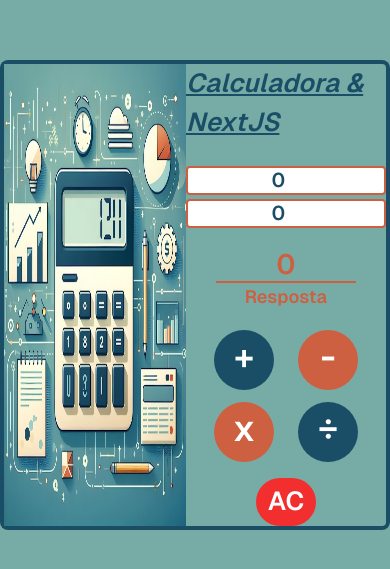
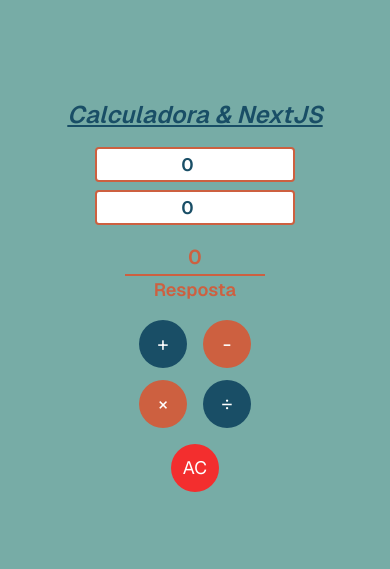
Before and after one commit to Alvaro-Resende/Calculadora, a Next.js app: page / in a window 390 px wide. Shown: the part 127-696 px from the top of the page. Built offline with nearby package versions, Linux system fonts and the light colour scheme.

Commit message:
Update responsividade page.js

```diff
--- a/app/page.js
+++ b/app/page.js
@@ -3,97 +3,46 @@
 import Image from "next/image";
 import { useState } from "react";
 
-
 export default function Home() {
-  //Variaveis de estado
-  const [numero_A, setNumero_A] =useState(0);
+  // Variáveis de estado
+  const [numero_A, setNumero_A] = useState(0);
   const [numero_B, setNumero_B] = useState(0);
   const [resultado, setResultado] = useState(0);
 
-  //Função Calcular
-  function Calcular() {
-    const numA = numero_A || 0;
-    const numB = numero_B || 0;
-
-    console.log(numA, numB);
-    setResultado(numA + numB);
-    console.log("Estou do Lado do Cliente...");
-    //Chama a função do lado do servidor corretamente
-  }
-
-//Função Subtrair
-function Subtrair() {
-  const numA = numero_A || 0;
-  const numB = numero_B || 0;
-
-  console.log(numA, numB);
-  setResultado(numA - numB);
-  console.log("Estou do Lado do Cliente...");
-  //Chama a função do lado do servidor corretamente
-}
-
-//Função Multiplicar
-function Multiplicar () {
-  const numA = numero_A || 0;
-    const numB = numero_B || 0;
-
-    console.log(numA, numB);
-    setResultado(numA * numB);
-    console.log("Estou do Lado do Cliente...");
-    //Chama a função do lado do servidor corretamente
-}
-
-//Função Divisão
-function Divisao () {
-  const numA = numero_A || 0;
-    const numB = numero_B || 0;
-
-    console.log(numA, numB);
-    setResultado(numA / numB);
-    console.log("Estou do Lado do Cliente...");
-    //Chama a função do lado do servidor corretamente
-}
-
-//Função Limpar
+  // Funções de operação
+  function Calcular() { setResultado((numero_A || 0) + (numero_B || 0)); }
+  function Subtrair() { setResultado((numero_A || 0) - (numero_B || 0)); }
+  function Multiplicar() { setResultado((numero_A || 0) * (numero_B || 0)); }
+  function Divisao() { setResultado((numero_A || 0) / (numero_B || 0)); }
   function Limpar() {
     setResultado(0);
     setNumero_A(0);
     setNumero_B(0);
-}
+  }
 
   return (
-    <div className=" flex items-center justify-center font-[family-name:var(--font-geist-sans)] w-screen h-screen bg-[#77ACA6]">
-      <div className="relative h-[470px] w-[380px] border-l-4 border-b-4 border-t-4 rounded-l-lg border-[#194E66]">
-          <Image
-            src="/imagens/calculadora.png"
-            alt="baner"
-            fill
-            className=" "
-          />
+    <div className="flex items-center justify-center font-[family-name:var(--font-geist-sans)] w-screen h-screen bg-[#77ACA6] p-4">
+      <div className="relative flex flex-col md:flex-row md:border-4 md:border-[#194E66] md:rounded-lg md:overflow-hidden w-full max-w-2xl">
+        <div className="relative md:w-1/2 h-64 md:h-auto hidden md:block">
+          <Image src="/imagens/calculadora.png" alt="banner" fill className="" />
+        </div>
+        <div className="flex flex-col justify-center items-center p-6 bg-[#77ACA6] w-full md:w-1/2">
+          <h1 className="underline italic text-2xl font-semibold text-[#194E66] mb-4">Calculadora & NextJS</h1>
+          <input type="number" className="w-full max-w-[200px] h-[35px] border-2 border-[#CD6040] rounded text-[#194E66] text-lg font-semibold focus:outline-none text-center" value={numero_A} onChange={(e) => setNumero_A(parseFloat(e.target.value) || 0)} />
+          <input type="number" className="w-full max-w-[200px] h-[35px] border-2 border-[#CD6040] rounded text-[#194E66] text-lg font-semibold focus:outline-none text-center mt-2" value={numero_B} onChange={(e) => setNumero_B(parseFloat(e.target.value) || 0)} />
+          <input className="pointer-events-none w-full max-w-[140px] h-[35px] border-b-2 border-[#CD6040] bg-transparent text-[#CD6040] text-xl font-semibold focus:outline-none text-center mt-4" value={resultado} />
+          <h2 className="text-[#CD6040] font-semibold text-lg">Resposta</h2>
+          <div className="flex space-x-4 mt-4">
+            <button className="w-12 h-12 rounded-full bg-[#194E66] text-white text-xl flex justify-center items-center transform transition hover:scale-110" onClick={Calcular}>+</button>
+            <button className="w-12 h-12 rounded-full bg-[#CD6040] text-white text-xl flex justify-center items-center transform transition hover:scale-110" onClick={Subtrair}>-</button>
+          </div>
+          <div className="flex space-x-4 mt-3">
+            <button className="w-12 h-12 rounded-full bg-[#CD6040] text-white text-xl flex justify-center items-center transform transition hover:scale-110" onClick={Multiplicar}>×</button>
+            <button className="w-12 h-12 rounded-full bg-[#194E66] text-white text-xl flex justify-center items-center transform transition hover:scale-110" onClick={Divisao}>÷</button>
+          </div>
+          <button className="mt-4 w-12 h-12 rounded-full bg-[#f32e2e] text-white text-lg flex justify-center items-center transform transition hover:scale-110" onClick={Limpar}>AC</button>
+        </div>
       </div>
-      <div className=" h-[470px] w-[300px] border-r-4 border-b-4 border-t-4 border-[#194E66] rounded-r-lg flex flex-col justify-center items-center">
-          <h1 className="underline italic text-[26px] font-semibold text-[#194E66] mb-6">Calculadora & NextJS</h1>
-
-          <input type="number" className=" w-[200px] h-[35px] border-2 border-[#CD6040] rounded text-[#194E66] text-[20px] font-semibold focus:outline-none text-center" value={numero_A} onChange={(e) => setNumero_A(parseFloat(e.target.value))}></input>
-          <input type="number" className="w-[200px] h-[35px] border-2 border-[#CD6040] rounded text-[#194E66] text-[20px] font-semibold focus:outline-none text-center mt-1" value={numero_B} onChange={(e) => setNumero_B(parseFloat(e.target.value))}></input>
-
-          <input className="pointer-events-none w-[140px] h-[35px] border-b-2 border-[#CD6040] bg-[#77ACA6] text-[#CD6040] text-[28px] font-semibold focus:outline-none text-center mt-5" value={resultado}></input>
-          <h2 className="text-[#CD6040] font-semibold text-[18px]">Resposta</h2>
-
-          <div className="flex space-x-6 items-center mt-5">
-            <button className="w-[60px] h-[60px] rounded-full bg-[#194E66] text-white  transform transition hover:scale-110 font-semibold text-[36px] flex justify-center items-start" onClick={Calcular} >+</button>
-            <button className="w-[60px] h-[60px] rounded-full bg-[#CD6040] text-white  transform transition hover:scale-110 font-semibold text-[36px] flex justify-center items-start" onClick={Subtrair} >-</button>
-          </div>
-
-          <div className="flex space-x-6 items-center mt-3">
-            <button className="w-[60px] h-[60px] rounded-full bg-[#CD6040] text-white transform transition hover:scale-110 font-semibold text-[36px] flex justify-center items-start" onClick={Multiplicar} > x </button>
-            <button className="w-[60px] h-[60px] rounded-full bg-[#194E66] text-white transform transition hover:scale-110 font-semibold text-[36px] flex justify-center items-start" onClick={Divisao} >÷ </button>
-          </div>
-
-          <button className="mt-4 w-[60px] h-[60px] rounded-full bg-[#f32e2e] text-white transform transition hover:scale-110 font-semibold text-[26px] flex justify-center items-center" onClick={Limpar}>AC</button>
-
-      </div>
-
     </div>
   );
 }
```
